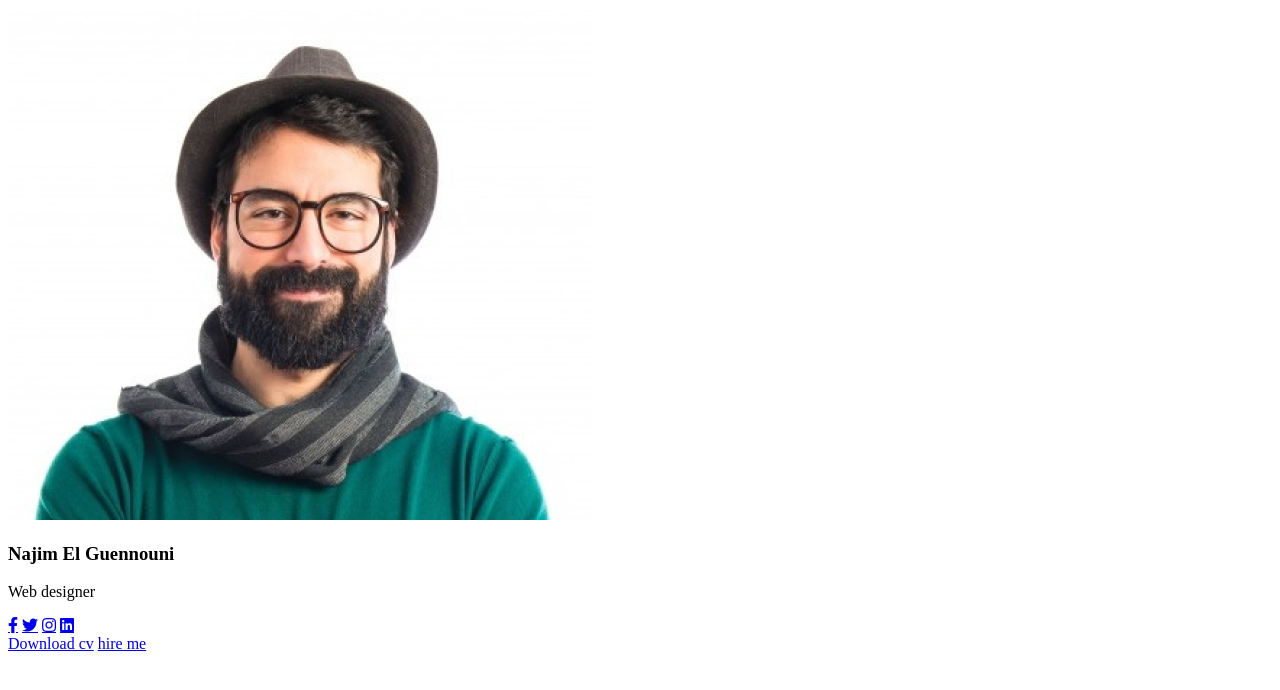
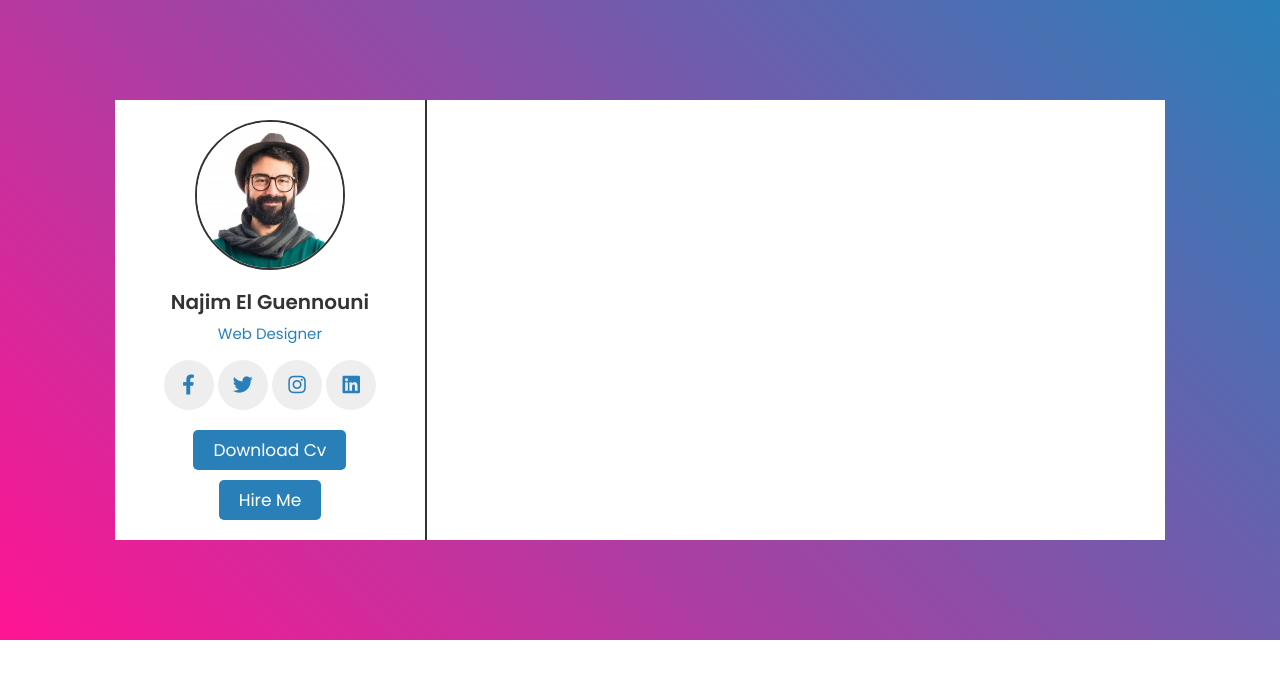
Before and after one commit to najim-el-guennouni/Najim_El_Guennouni, a plain HTML site: page index.html in a window 1280 px wide. Drawn offline with Linux system fonts and the light colour scheme.

Commit message:
add links and btn

```diff
--- a/css/style.css
+++ b/css/style.css
@@ -1 +1,100 @@
 @import url('https://fonts.googleapis.com/css2?family=Montserrat:wght@100;200;300;400;500;700&family=Poppins:wght@100;300;400;500;600&display=swap');
+:root {
+  --blue: #2980b9;
+  --black: #333;
+  --white: #fff;
+  --light-color: #777;
+  --light-bg: #eee;
+  --box-shadow: 0 5px 10px rgba(0, 0, 0, 0.1);
+}
+
+* {
+  font-family: 'Poppins', sans-serif;
+  margin: 0;
+  padding: 0;
+  box-sizing: border-box;
+  outline: none;
+  border: none;
+  text-decoration: none;
+  text-transform: capitalize;
+  transition: all 0.2s linear;
+}
+
+html::-webkit-scrollbar {
+  width: 10px;
+}
+
+html::-webkit-scrollbar-track {
+  background: var(--blue);
+}
+
+html::-webkit-scrollbar-thumb {
+  background: var(--white);
+  border-radius: 50px;
+}
+.btn {
+  margin-top: 10px;
+  display: inline-block;
+  padding: 7px 20px;
+  border-radius: 5px;
+  background: var(--blue);
+  color: var(--white);
+  font-size: 17px;
+}
+.container {
+  padding: 100px 9%;
+  background: linear-gradient(45deg, deeppink, var(--blue));
+  display: flex;
+}
+.container .profile {
+  flex: 1 1 400px;
+  background: var(--white);
+  padding: 20px 30px;
+  text-align: center;
+  position: sticky;
+  top: 20px;
+  left: 0;
+  border-right: 2px solid var(--black);
+  align-self: flex-start;
+}
+.container .profile img {
+  height: 150px;
+  width: 150px;
+  border-radius: 50%;
+  border: 2px solid var(--black);
+  object-fit: cover;
+  margin-bottom: 10px;
+}
+.container .profile h3 {
+  color: var(--black);
+  font-size: 20px;
+}
+.container .profile p {
+  color: var(--blue);
+  padding: 5px 0;
+  font-size: 15px;
+}
+.container .profile .share {
+  margin: 10px 0;
+}
+.container .profile .share a {
+  height: 50px;
+  width: 50px;
+  line-height: 50px;
+  font-size: 20px;
+  border-radius: 50%;
+  color: var(--blue);
+  background: var(--light-bg);
+}
+.container .profile .share a:hover {
+  background: var(--blue);
+  color: var(--white);
+  box-shadow: var(--box-shadow);
+}
+.container .profile .share {
+  margin: 10px 0;
+}
+.container .information {
+  flex: 1 1 1000px;
+  background: var(--white);
+}
--- a/index.html
+++ b/index.html
@@ -20,6 +20,7 @@
         <img src="images/pic.png" alt="" />
         <h3>Najim El Guennouni</h3>
         <p>Web designer</p>
+        <div class="share">
           <a href="#" class="fab fa-facebook-f"></a>
           <a href="#" class="fab fa-twitter"></a>
           <a href="#" class="fab fa-instagram"></a>
@@ -29,6 +30,7 @@
           <a href="#" class="btn">Download cv</a>
           <a href="#" class="btn">hire me</a>
         </div>
+      </div>
       <div class="information"></div>
     </div>
   </body>
```
Lines whose indentation alone changed are shown as unchanged.
